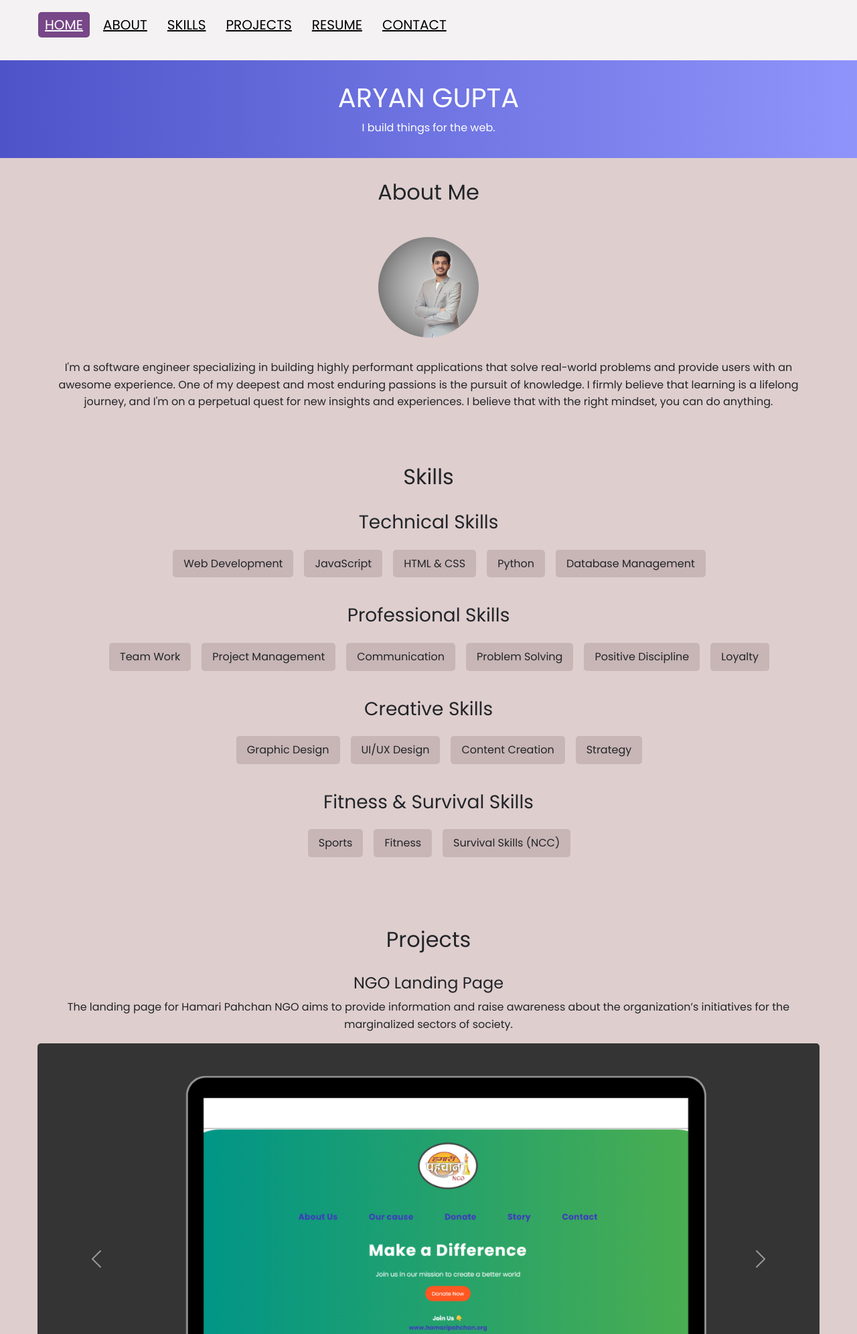
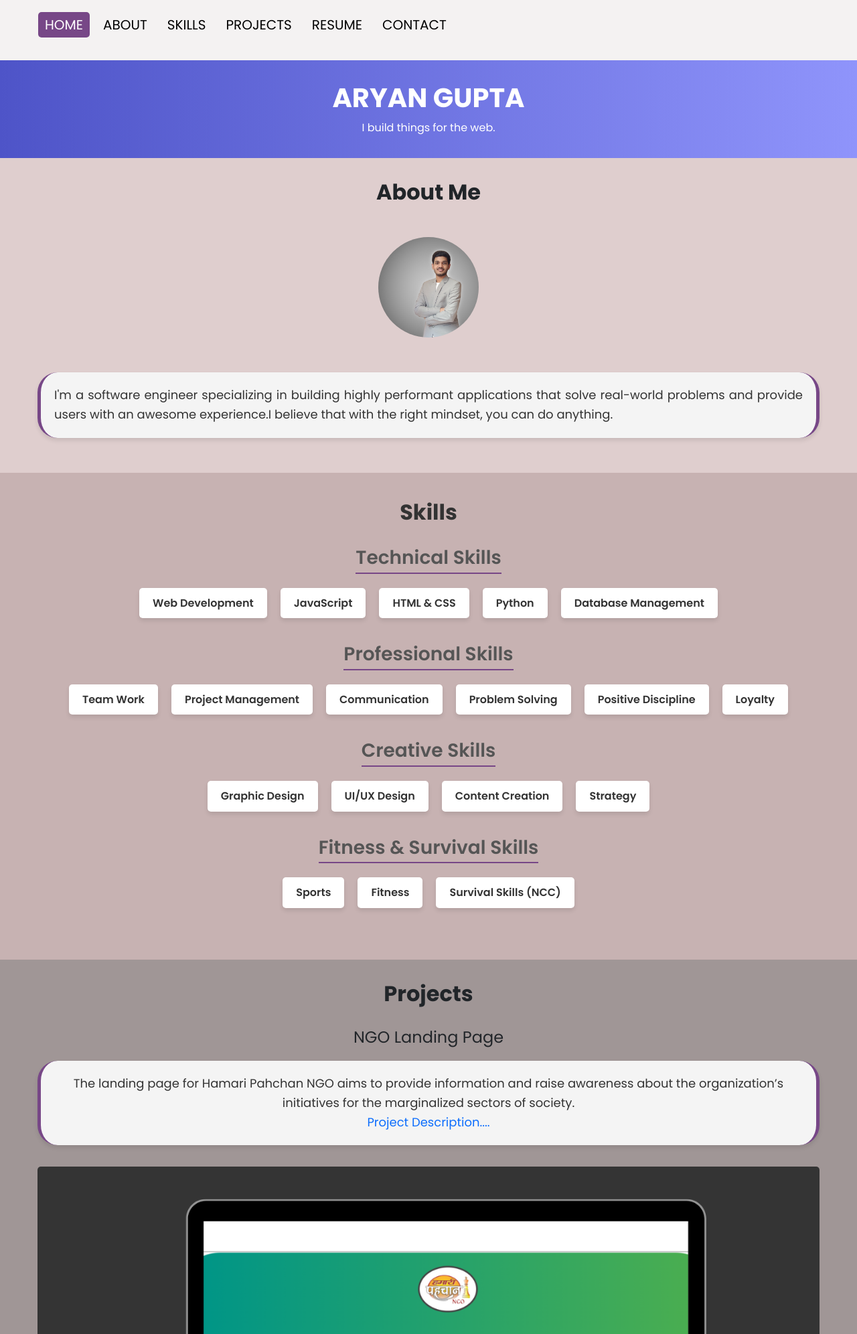
Before and after one commit to guptaaryan8092/encryptix, a PHP site: page / in a window 1280 px wide. Shown: the top 1992 px of the page at 67% size. Run offline with PHP 8.4, Linux system fonts and the light colour scheme; some libraries are stand-ins or nearby versions.

Commit message:
finally completed

```diff
--- a/Task_2/css/style.css
+++ b/Task_2/css/style.css
@@ -3,7 +3,7 @@
     padding: 0;
     box-sizing: border-box;
     list-style: none;
-    text-decoration: none;
+
 }
 body
 {
@@ -43,8 +39,8 @@ nav ul li a
     border-radius: 5px;
     text-transform: uppercase;
     transition: background 0.5s;
+    text-decoration: none;
 }
-
 nav ul li a.active, nav ul li a:hover
 {
     background: #774787;
@@ -131,32 +123,99 @@ section {
     margin-top: 1rem;
     margin-bottom: 2rem;
 }
+.styled-paragraph {
+    padding: 20px;
+    margin: 20px 0;
+    font-family: 'Poppins', sans-serif;
+    font-size: 18px;
+    line-height: 1.6;
+    background-color: #f4f4f4;
+    border-left: 5px solid #774787;
+    border-right: 5px solid #774787;
+    border-radius: 30px;
+    box-shadow: 0 4px 6px rgba(0, 0, 0, 0.1);
+    color: #333;
+    text-align: justify;
+}
+
 
 /* Skills Section Styles */
+#skills {
+    padding: 40px 0;
+    background-color: #c7b2b2;
+}
+
+#skills .container {
+    max-width: 1200px;
+    margin: 0 auto;
+    padding: 0 20px;
+}
+
+#skills h2 {
+    text-align: center;
+    font-size: 2.5rem;
+    margin-bottom: 2rem;
+    color: #333;
+}
+
 .skills-container {
     margin-bottom: 2rem;
 }
 
 .skills-container h3 {
+    font-size: 1.75rem;
     margin-bottom: 1rem;
+    color: #555;
+    border-bottom: 2px solid #774787;
+    font-weight: 600;
+    padding-bottom: 5px;
+    display: inline-block;
 }
 
 .skills-container ul {
     display: flex;
     flex-wrap: wrap;
+    gap: 10px;
     justify-content: center;
+    padding: 0;
+    list-style: none;
 }
 
 .skills-container ul li {
-    background: #c8b5b5;
-    padding: 0.5rem 1rem;
+    background: #fff;
+    padding: 10px 20px;
     border-radius: 5px;
-    margin: 0.5rem;
+    box-shadow: 0 4px 6px rgba(0, 0, 0, 0.1);
+    margin: 5px;
+    font-size: 1rem;
+    color: #333;
+    transition: transform 0.3s ease, box-shadow 0.3s ease;
+    font-weight:550;
+}
+
+.skills-container ul li:hover {
+    transform: translateY(-5px);
+    box-shadow: 0 8px 12px rgba(0, 0, 0, 0.2);
+}
+
+@media (max-width: 768px) {
+    #skills h2 {
+        font-size: 2rem;
+    }
+
+    .skills-container h3 {
+        font-size: 1.5rem;
+    }
+
+    .skills-container ul li {
+        font-size: 0.9rem;
+        padding: 8px 15px;
+    }
 }
 
 /* Projects Section Styles */
 #projects {
-
+    background-color: #a09696;
     padding: 2rem 1rem;
     text-align: center;
 }
@@ -174,7 +233,7 @@ section {
 .project p {
     flex: 1;
     text-align: center;
-    margin-bottom: 1rem;
+    margin-bottom: 2rem;
 }
 
 .project h3 {
@@ -182,7 +241,7 @@ section {
     font-size: 1.5rem;
 }
 
-.project a {
+ .project .abc  {
     display: inline-block;
     margin-top: 1rem;
     text-decoration: none;
@@ -192,7 +251,11 @@ section {
     border-radius: 5px;
     transition: background-color 0.3s;
 }
-
+.project .styled-paragraph a
+{
+    text-decoration: none;
+    text-align:right;
+}
 .project a:hover {
     background-color: #39bbd8;
     transform: scale(1.09);
@@ -206,32 +269,6 @@ section {
     border-radius: 5px;
 }
 /* Media Queries project */
-@media (min-width: 600px) {
-    header, section, footer {
-        padding: 2rem 4rem;
-    }
-}
-@media (max-width: 768px) {
-    .project {
-        flex-direction: column;
-    }
-
-    .project-details {
-        padding-right: 0;
-        margin-bottom: 1rem;
-    }
-
-    .project img {
-        width: 250px;
-        height: 250px;
-        object-fit: cover;
-        border-style:groove ;
-        padding: 20px;
-        border-radius: 50%;
-        box-shadow: 0 10px    rgba(94, 100, 197, 0.1);
-        margin: 10px;
-    }
-}
 
 
 /* Resume Section Styles */
--- a/Task_2/index.html
+++ b/Task_2/index.html
@@ -6,8 +6,6 @@
     <link rel="stylesheet" href="bootstrap.min.css" type="crousal"/>
     <link href="https://cdn.jsdelivr.net/npm/bootstrap@5.0.2/dist/css/bootstrap.min.css" rel="stylesheet"
     integrity="sha384-EVSTQN3/azprG1Anm3QDgpJLIm9Nao0Yz1ztcQTwFspd3yD65VohhpuuCOmLASjC" crossorigin="anonymous">
-    <script src="https://cdn.jsdelivr.net/npm/bootstrap@5.0.2/dist/js/bootstrap.bundle.min.js" integrity="sha384-MrcW6ZMFYlzcLA8Nl+NtUVF0sA7MsXsP1UyJoMp4YLEuNSfAP+JcXn/tWtIaxVXM" crossorigin="anonymous"></script>
-    <title>My Portfolio</title>
     <link rel="stylesheet" href="css/style.css">
     <script src="https://kit.fontawesome.com/a076d05399.js"></script>
     <link rel="stylesheet" href="https://cdnjs.cloudflare.com/ajax/libs/font-awesome/6.0.0-beta3/css/all.min.css">
@@ -29,27 +27,35 @@
             <li><a href="#resume">Resume</a></li>
             <li><a href="#contact">Contact</a></li>
         </ul>
+        <script>
+            // JavaScript to handle closing the navigation menu when a link is clicked
+            document.querySelectorAll('nav ul li a').forEach(link => {
+                link.addEventListener('click', () => {
+                    document.getElementById('check').checked = false;
+                });
+            });
+        </script>
     </nav>
 
     <header>
         <div class="container">
-            <h1>ARYAN GUPTA</h1>
+            <h1 class="fw-bold">ARYAN GUPTA</h1>
             <p>I build things for the web.</p>
         </div>
     </header>
 
     <section id="about">
         <div class="container">
-            <h2>About Me</h2>
+            <h2 class="fw-bold">About Me</h2>
             <img src="img/profile.png" alt="Your Photo">
-            <p>I'm a software engineer specializing in building highly performant applications that solve real-world problems and provide users with an awesome experience. One of my deepest and most enduring passions is the pursuit of knowledge. I firmly believe that learning is a lifelong journey, and I'm on a perpetual quest for new insights and experiences. I believe that with the right mindset, you can do anything.</p>
+            <p class="styled-paragraph">I'm a software engineer specializing in building highly performant applications that solve real-world problems and provide users with an awesome experience.I believe that with the right mindset, you can do anything.</p>
         </div>
     </section>
 
     <section id="skills">
-        <div class="container">
-            <h2>Skills</h2>
-            <div class="skills-container">
+        <div class="container" >
+            <h2 class="fw-bold">Skills</h2>
+            <div class="skills-container" >
                 <h3>Technical Skills</h3>
                 <ul>
                     <li>Web Development</li>
@@ -92,15 +98,18 @@
 
     <section id="projects">
         <div class="container">
-            <h2>Projects</h2>
+            <h2 class="fw-bold">Projects</h2>
             <div class="project">
                 <h3>NGO Landing Page</h3>
-                <p>The landing page for Hamari Pahchan NGO aims to provide information and raise awareness about the organization’s initiatives for the marginalized sectors of society.</p>
-                <div id="carouselExampleIndicators" class="carousel slide" data-bs-ride="carousel">
+                <p class="styled-paragraph">The landing page for Hamari Pahchan NGO aims to provide information and raise awareness about the organization’s initiatives for the marginalized sectors of society.</br>
+                <a href="https://www.linkedin.com/posts/aryan-gupta-66b8b023a_encryptix-webdevelopment-internship-activity-7212525736862081024-rfni?utm_source=share&utm_medium=member_desktop" target="_blank">Project Description....</a></p>
+                <div id="carouselExampleIndicators1" class="carousel slide" data-bs-ride="carousel">
                     <div class="carousel-indicators">
-                    <button type="button" data-bs-target="#carouselExampleIndicators" data-bs-slide-to="0" class="active" aria-current="true" aria-label="Slide 1"></button>
-                    <button type="button" data-bs-target="#carouselExampleIndicators" data-bs-slide-to="1" aria-label="Slide 2"></button>
-                    <button type="button" data-bs-target="#carouselExampleIndicators" data-bs-slide-to="2" aria-label="Slide 3"></button>
+                    <button type="button" data-bs-target="#carouselExampleIndicators1" data-bs-slide-to="0" class="active" aria-current="true" aria-label="Slide 1"></button>
+                    <button type="button" data-bs-target="#carouselExampleIndicators1" data-bs-slide-to="1" aria-label="Slide 2"></button>
+                    <button type="button" data-bs-target="#carouselExampleIndicators1" data-bs-slide-to="2" aria-label="Slide 3"></button>
+                    <button type="button" data-bs-target="#carouselExampleIndicators1" data-bs-slide-to="3" aria-label="Slide 4"></button>
+                    <button type="button" data-bs-target="#carouselExampleIndicators1" data-bs-slide-to="4" aria-label="Slide 5"></button>
                     </div>
                     <div class="carousel-inner">
                     <div class="carousel-item active">
@@ -112,28 +121,35 @@
                     <div class="carousel-item">
                         <img src="img/ngo (3).png" class="d-block w-100" alt="...">
                     </div>
+                    <div class="carousel-item">
+                        <img src="img/ngo (4).png" class="d-block w-100" alt="...">
                     </div>
-                    <button class="carousel-control-prev" type="button" data-bs-target="#carouselExampleIndicators" data-bs-slide="prev">
+                    <div class="carousel-item">
+                        <img src="img/ngo (5).png" class="d-block w-100" alt="...">
+                    </div>
+                    </div>
+                    <button class="carousel-control-prev" type="button" data-bs-target="#carouselExampleIndicators1" data-bs-slide="prev">
                     <span class="carousel-control-prev-icon" aria-hidden="true"></span>
                     <span class="visually-hidden">Previous</span>
                     </button>
-                    <button class="carousel-control-next" type="button" data-bs-target="#carouselExampleIndicators" data-bs-slide="next">
+                    <button class="carousel-control-next" type="button" data-bs-target="#carouselExampleIndicators1" data-bs-slide="next">
                     <span class="carousel-control-next-icon" aria-hidden="true"></span>
                     <span class="visually-hidden">Next</span>
                     </button>
                 </div>
                 <div>
-                    <a href="https://ngo-landing-page.netlify.app/" target="_blank">👉 Watch it now</a>
+                    <a class="abc" href="https://ngo-landing-page.netlify.app/" target="_blank">👉 Check it out</a>
                 </div>
-            </div>
+            </div></br>
             <div class="project">
                 <h3>N Queens Solver and Visualizer</h3>
-                <p>The "N-Queens Solver and Visualizer" project is an application developed to solve the classic N-Queens problem in chess while emphasizing design analysis and algorithmic techniques.</p>
-                <div id="carouselExampleIndicators" class="carousel slide" data-bs-ride="carousel">
+                <p class="styled-paragraph">The "N-Queens Solver and Visualizer" project is an application developed to solve the classic N-Queens problem in chess while emphasizing design analysis and algorithmic techniques.</br>
+                <a href="https://www.linkedin.com/posts/aryan-gupta-66b8b023a_im-happy-to-share-this-nqueenssolverandvisualizer-activity-7186807056203419648-ciJc?utm_source=share&utm_medium=member_desktop" target="_blank">Project Description.....</a></p>
+                <div id="carouselExampleIndicators2" class="carousel slide" data-bs-ride="carousel">
                     <div class="carousel-indicators">
-                    <button type="button" data-bs-target="#carouselExampleIndicators" data-bs-slide-to="0" class="active" aria-current="true" aria-label="Slide 1"></button>
-                    <button type="button" data-bs-target="#carouselExampleIndicators" data-bs-slide-to="1" aria-label="Slide 2"></button>
-                    <button type="button" data-bs-target="#carouselExampleIndicators" data-bs-slide-to="2" aria-label="Slide 3"></button>
+                    <button type="button" data-bs-target="#carouselExampleIndicators2" data-bs-slide-to="0" class="active" aria-current="true" aria-label="Slide 1"></button>
+                    <button type="button" data-bs-target="#carouselExampleIndicators2" data-bs-slide-to="1" aria-label="Slide 2"></button>
+                    <button type="button" data-bs-target="#carouselExampleIndicators2" data-bs-slide-to="2" aria-label="Slide 3"></button>
                     </div>
                     <div class="carousel-inner">
                     <div class="carousel-item active">
@@ -146,36 +162,38 @@
                         <img src="img/nqueen3.png" class="d-block w-100" alt="...">
                     </div>
                     </div>
-                    <button class="carousel-control-prev" type="button" data-bs-target="#carouselExampleIndicators" data-bs-slide="prev">
+                    <button class="carousel-control-prev" type="button" data-bs-target="#carouselExampleIndicators2" data-bs-slide="prev">
                     <span class="carousel-control-prev-icon" aria-hidden="true"></span>
                     <span class="visually-hidden">Previous</span>
                     </button>
-                    <button class="carousel-control-next" type="button" data-bs-target="#carouselExampleIndicators" data-bs-slide="next">
+                    <button class="carousel-control-next" type="button" data-bs-target="#carouselExampleIndicators2" data-bs-slide="next">
                     <span class="carousel-control-next-icon" aria-hidden="true"></span>
                     <span class="visually-hidden">Next</span>
                     </button>
                 </div>
                 <div>
-                    <a href="https://github.com/guptaaryan8092/N_Queens_Solver_Visualizer" target="_blank">👉 Watch it now</a>
+                    <a class="abc" href="https://github.com/guptaaryan8092/N_Queens_Solver_Visualizer" target="_blank">👉 Check it out</a>
                 </div>
             </div>
         </div>
+        <script src="https://cdn.jsdelivr.net/npm/bootstrap@5.0.2/dist/js/bootstrap.bundle.min.js" integrity="sha384-MrcW6ZMFYlzcLA8Nl+NtUVF0sA7MsXsP1UyJoMp4YLEuNSfAP+JcXn/tWtIaxVXM" crossorigin="anonymous"></script>
+        <title>My Portfolio</title>
     </section>
 
     <section id="resume">
         <div class="container">
-            <h2>Resume</h2>
+            <h2 class="fw-bold">Resume</h2>
             <a href="resume.pdf" download>Download My Resume</a>
         </div>
     </section>
 
     <section id="contact">
         <div class="container">
-            <h2>Contact</h2>
+            <h2 class="fw-bold">Contact</h2>
             <p>
                 <div>
                     <i class="fas fa-envelope"></i>
-                    Email: <a href="mailto:guptaaryan8092@gmail.com">guptaaryan8092@gmail.com</a>
+                    Email: <a href="mailto:guptaaryan8092@gmail.com">Click here</a>
                 </div>
             </p>
         </div>
@@ -183,7 +201,7 @@
 
     <section id="social">
         <div class="container">
-            <h2>Follow Me</h2>
+            <h2 class="fw-bold">Follow Me</h2>
             <a href="https://www.linkedin.com/in/aryan-gupta-66b8b023a/" target="_blank"><i
                     class="fab fa-linkedin"></i></a>
             <a href="https://github.com/guptaaryan8092" target="_blank"><i class="fab fa-github"></i></a>
```
Also changed, not shown: other parts of Task_2/css/style.css (+26 -23 lines).
